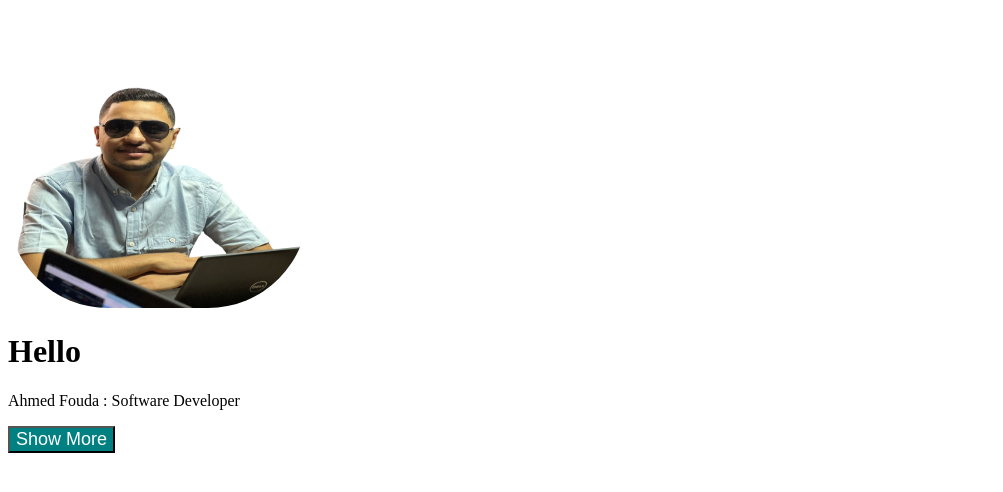
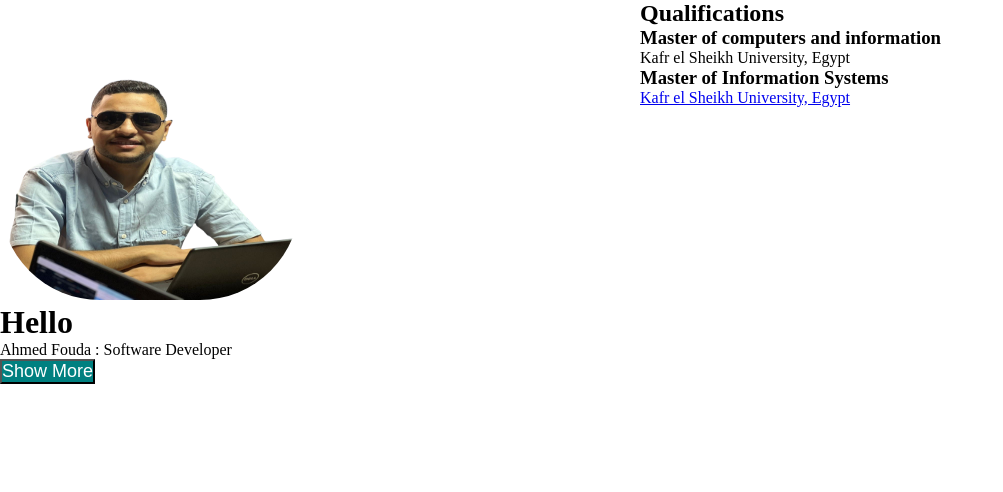
Before and after one commit to AhmedFouda10/react-portfolio, a React (Create React App) app: page / in a window 1280 px wide. Shown: the top 492 px of the page, without its empty margins (0-1003 px from the left). Built offline with nearby package versions, Linux system fonts and the light colour scheme.

Commit message:
a.fouda : pro-1 | create second compontent qualifications and create file index.css

```diff
--- a/src/components/App.js
+++ b/src/components/App.js
@@ -1,11 +1,20 @@
 import React from "react";
 import Profile from "./Profile";
+import Qualifications from "./Qualifications";
+import "../index.css";
 // class component
 class App extends React.Component{
     render(){
         return (
                 <div>
-                    <Profile />
+                    <div className="row">
+                        <div className="column">
+                            <Profile />
+                        </div>
+                        <div className="column">
+                            <Qualifications />
+                        </div>
+                    </div>
                 </div>
             );
         }
--- /dev/null
+++ b/src/components/Qualifications.js
@@ -0,0 +1,21 @@
+import React from "react";
+
+const Qualifications =()=>{
+    return (
+        <div>
+            <h2>Qualifications</h2>
+            <ul>
+                <li>
+                    <h3>Master of computers and information</h3>
+                    <p>Kafr el Sheikh University, Egypt</p>
+                </li>
+                <li>
+                    <h3>Master of Information Systems</h3>
+                    <a href="https://kfs.edu.eg/" target="_blanck"><p>Kafr el Sheikh University, Egypt</p></a>
+                </li>
+            </ul>
+        </div>
+    );
+}
+
+export default Qualifications;
--- /dev/null
+++ b/src/index.css
@@ -0,0 +1,17 @@
+*{
+    padding: 0px;
+    margin: 0px;
+    box-sizing: border-box;
+    list-style: none;
+}
+
+.column{
+    float: left;
+    width: 50%;
+}
+
+.row::after{
+    content: "";
+    display: table;
+    clear: both;
+}
```
